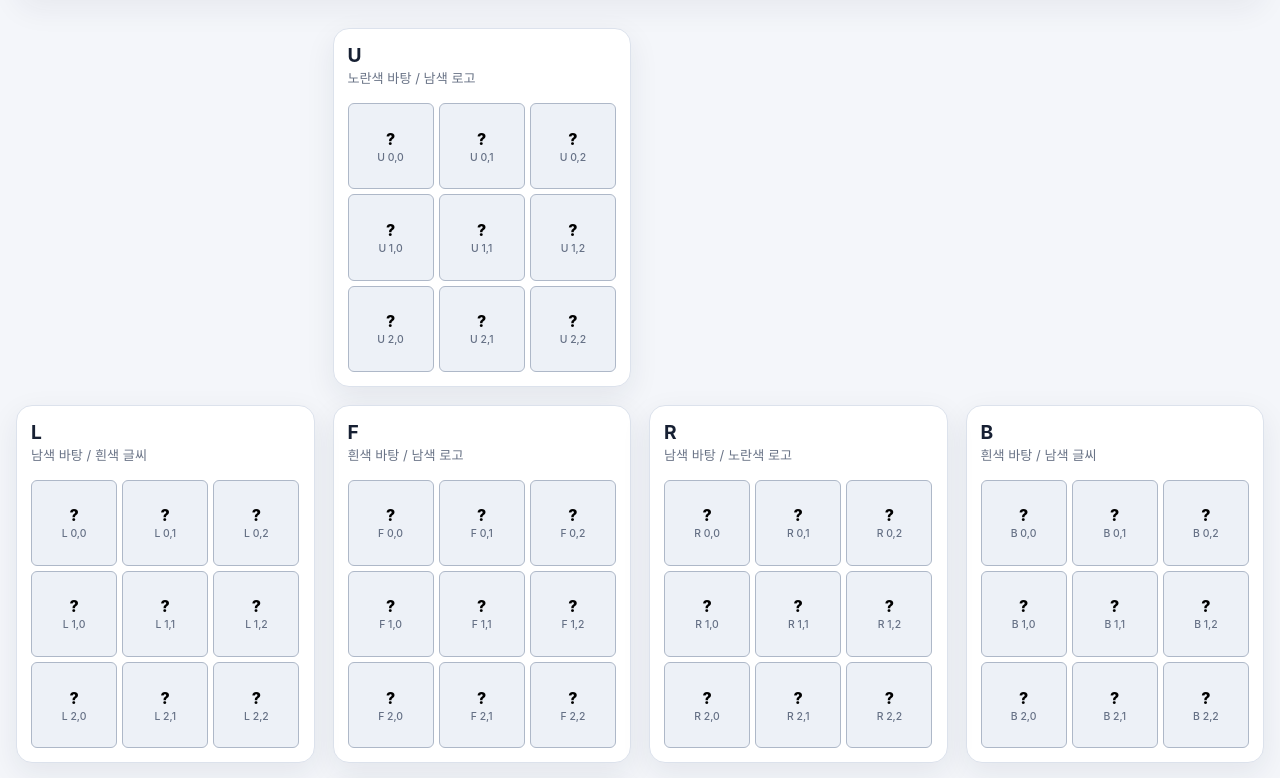
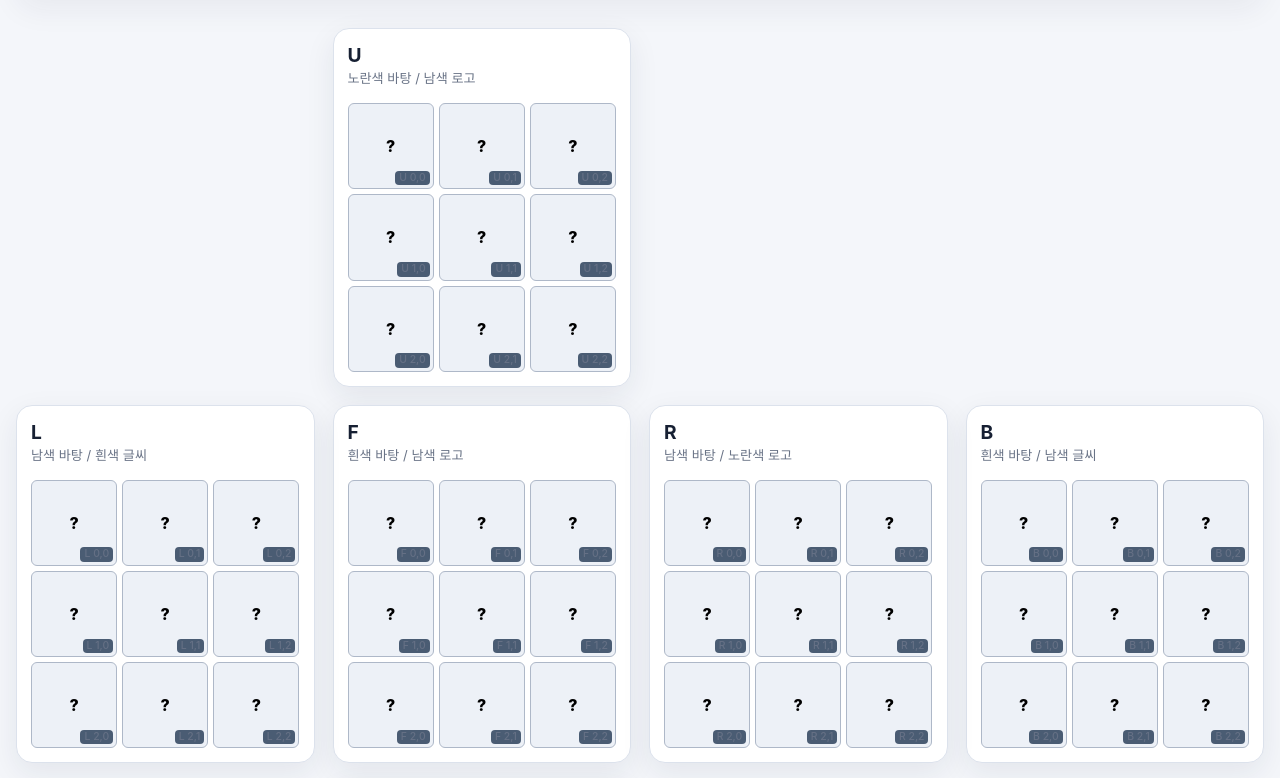
Before and after one commit to mynuno/uci-cube-solver, a React (Vite) app: page / in a window 1280 px wide. Shown: the part 1942-2720 px from the top of the page. Built offline with nearby package versions, Linux system fonts and the light colour scheme.

Commit message:
Split corrected face photos into sticker images

```diff
--- a/src/App.css
+++ b/src/App.css
@@ -908,3 +908,54 @@ select {
 .perspective-preview-canvas[hidden] {
   display: none;
 }
+
+.sticker-cell {
+  position: relative;
+  overflow: hidden;
+}
+
+.sticker-cell-image {
+  display: block;
+  width: 100%;
+  height: 100%;
+  object-fit: cover;
+  pointer-events: none;
+}
+
+.sticker-position-label {
+  position: absolute;
+  right: 3px;
+  bottom: 3px;
+  z-index: 2;
+  margin: 0;
+  padding: 2px 4px;
+  border-radius: 4px;
+  font-size: 0.58rem;
+  line-height: 1;
+  color: #ffffff;
+  background: rgba(12, 35, 64, 0.72);
+  pointer-events: none;
+}
+
+.sticker-target-label {
+  font-size: 1rem;
+}
+
+.sticker-target-badge {
+  position: absolute;
+  top: 3px;
+  left: 3px;
+  z-index: 2;
+  display: grid;
+  min-width: 20px;
+  height: 20px;
+  padding: 0 5px;
+  place-items: center;
+  border: 1px solid rgba(255, 255, 255, 0.8);
+  border-radius: 999px;
+  font-size: 0.65rem;
+  font-weight: 800;
+  color: #ffffff;
+  background: rgba(0, 100, 164, 0.85);
+  pointer-events: none;
+}
--- a/src/App.tsx
+++ b/src/App.tsx
@@ -5,19 +5,10 @@ import { ProjectControls } from "./components/ProjectControls";
 import { TargetFacePicker } from "./components/TargetFacePicker";
 import { FacePhotoUploader } from "./components/image/FacePhotoUploader";
 import { CornerEditor } from "./components/image/CornerEditor";
-import {
-  createInitialCubeState,
-  validateInitialCubeState,
-} from "./cube/cube";
-import {
-  FACE_NAMES,
-  type CubeState,
-  type FaceName,
-} from "./cube/types";
-import type {
-  FacePhoto,
-  NormalizedPoint,
-} from "./image/types";
+import { createInitialCubeState, validateInitialCubeState } from "./cube/cube";
+import { FACE_NAMES, type CubeState, type FaceName } from "./cube/types";
+import type { FacePhoto, NormalizedPoint } from "./image/types";
+import { splitFacePhotoIntoStickerImages } from "./image/splitFace";
 
 function cloneCubeState(state: CubeState): CubeState {
   return {
@@ -79,8 +70,7 @@ function createEmptyFaceCounts(): Record<FaceName, number> {
 function App() {
   const [cubeState, setCubeState] = useState(createInitialCubeState);
 
-  const [selectedTargetFace, setSelectedTargetFace] =
-    useState<FaceName>("F");
+  const [selectedTargetFace, setSelectedTargetFace] = useState<FaceName>("F");
 
   const [selectedStickerId, setSelectedStickerId] = useState<string | null>(
     null,
@@ -129,9 +119,7 @@ function App() {
       const sticker = nextState.stickers[stickerId];
 
       sticker.targetFace =
-        sticker.targetFace === selectedTargetFace
-          ? null
-          : selectedTargetFace;
+        sticker.targetFace === selectedTargetFace ? null : selectedTargetFace;
 
       sticker.targetPosition = null;
       sticker.targetRotation = null;
@@ -213,34 +201,65 @@ function App() {
     setEditingFace(face);
   }
 
-  function handleSaveCorners(
-    face: FaceName,
-    corners: NormalizedPoint[],
-  ) {
-    setFacePhotos((previousPhotos) => {
-      const photo = previousPhotos[face];
+  async function handleSaveCorners(face: FaceName, corners: NormalizedPoint[]) {
+    const currentPhoto = facePhotos[face];
 
-      if (!photo) {
-        return previousPhotos;
+    if (!currentPhoto) {
+      setNotice({
+        type: "error",
+        message: `${face}면 사진을 찾지 못했습니다.`,
+      });
+      return;
     }
 
-      return {
-        ...previousPhotos,
-        [face]: {
-          ...photo,
+    const updatedPhoto: FacePhoto = {
+      ...currentPhoto,
       corners: corners.map((point) => ({
         ...point,
       })),
-        },
     };
+
+    try {
+      const generatedImages =
+        await splitFacePhotoIntoStickerImages(updatedPhoto);
+
+      setFacePhotos((previousPhotos) => ({
+        ...previousPhotos,
+        [face]: updatedPhoto,
+      }));
+
+      setCubeState((previousState) => {
+        const nextState = cloneCubeState(previousState);
+
+        for (const generated of generatedImages) {
+          const { row, col } = generated.position;
+          const stickerId = nextState.faces[face][row][col];
+          const sticker = nextState.stickers[stickerId];
+
+          nextState.images[generated.image.id] = generated.image;
+          sticker.imageId = generated.image.id;
+        }
+
+        return nextState;
       });
 
       setEditingFace(null);
 
       setNotice({
         type: "success",
-      message: `${face}면 꼭짓점 네 개를 저장했습니다.`,
+        message: `${face}면을 보정하고 9개 조각으로 분할했습니다.`,
       });
+    } catch (error) {
+      console.error("Face splitting failed:", error);
+
+      setNotice({
+        type: "error",
+        message:
+          error instanceof Error
+            ? error.message
+            : `${face}면 조각 이미지를 만들지 못했습니다.`,
+      });
+    }
   }
 
   return (
@@ -251,8 +270,8 @@ function App() {
         <h1>큐브 조각 분류</h1>
 
         <p>
-          각 스티커가 완성 상태에서 어느 면에 속해야 하는지 지정합니다.
-          현재는 사진 대신 전개도 칸으로 기능을 시험하고 있습니다.
+          각 스티커가 완성 상태에서 어느 면에 속해야 하는지 지정합니다. 현재는
+          사진 대신 전개도 칸으로 기능을 시험하고 있습니다.
         </p>
       </header>
 
@@ -271,9 +290,7 @@ function App() {
           <div className="status-row">
             <div
               className={
-                allFacesComplete
-                  ? "validation-success"
-                  : "validation-progress"
+                allFacesComplete ? "validation-success" : "validation-progress"
               }
             >
               {allFacesComplete
--- a/src/components/CubeNet/FaceGrid.tsx
+++ b/src/components/CubeNet/FaceGrid.tsx
@@ -26,14 +26,23 @@ export function FaceGrid({
       </header>
 
       <div className="face-grid">
-        {grid.flat().map((stickerId) => (
-          <StickerCell
-            key={stickerId}
-            sticker={cubeState.stickers[stickerId]}
-            selected={selectedStickerId === stickerId}
-            onClick={() => onStickerClick(stickerId)}
-          />
-        ))}
+        {grid.flat().map((stickerId) => {
+          const sticker = cubeState.stickers[stickerId];
+
+          const image = sticker.imageId
+            ? cubeState.images[sticker.imageId]
+            : undefined;
+
+          return (
+            <StickerCell
+              key={stickerId}
+              sticker={sticker}
+              image={image}
+              selected={selectedStickerId === stickerId}
+              onClick={() => onStickerClick(stickerId)}
+            />
+          );
+        })}
       </div>
     </section>
   );
--- a/src/components/CubeNet/StickerCell.tsx
+++ b/src/components/CubeNet/StickerCell.tsx
@@ -1,8 +1,13 @@
-import type { FaceName, Sticker } from "../../cube/types";
+import type {
+  FaceName,
+  ImageAsset,
+  Sticker,
+} from "../../cube/types";
 import { FACE_DESIGNS } from "../../cube/constants";
 
 interface StickerCellProps {
   sticker: Sticker;
+  image?: ImageAsset;
   selected: boolean;
   onClick: () => void;
 }
@@ -34,6 +39,7 @@ function getTargetFaceStyle(targetFace: FaceName | null) {
 
 export function StickerCell({
   sticker,
+  image,
   selected,
   onClick,
 }: StickerCellProps) {
@@ -42,16 +48,34 @@ export function StickerCell({
   return (
     <button
       type="button"
-      className={`sticker-cell ${selected ? "sticker-cell-selected" : ""}`}
+      className={`sticker-cell ${
+        selected ? "sticker-cell-selected" : ""
+      }`}
       title={sticker.id}
-      style={getTargetFaceStyle(sticker.targetFace)}
+      style={image ? undefined : getTargetFaceStyle(sticker.targetFace)}
       onClick={onClick}
     >
-      <span>{sticker.targetFace ?? "?"}</span>
+      {image ? (
+        <img
+          className="sticker-cell-image"
+          src={image.url}
+          alt={`${face} ${row},${col} 조각`}
+        />
+      ) : (
+        <span className="sticker-target-label">
+          {sticker.targetFace ?? "?"}
+        </span>
+      )}
 
-      <small>
+      <small className="sticker-position-label">
         {face} {row},{col}
       </small>
+
+      {image && sticker.targetFace && (
+        <span className="sticker-target-badge">
+          {sticker.targetFace}
+        </span>
+      )}
     </button>
   );
 }
--- /dev/null
+++ b/src/image/splitFace.ts
@@ -0,0 +1,103 @@
+import { GRID_INDICES } from "../cube/constants";
+import type {
+  FaceName,
+  GridPosition,
+  ImageAsset,
+} from "../cube/types";
+import { createPerspectiveCorrectedCanvas } from "./perspective";
+import type { FacePhoto } from "./types";
+
+export interface GeneratedStickerImage {
+  image: ImageAsset;
+  position: GridPosition;
+}
+
+const CORRECTED_FACE_SIZE = 600;
+const TILE_SIZE = CORRECTED_FACE_SIZE / 3;
+
+function loadImage(url: string): Promise<HTMLImageElement> {
+  return new Promise((resolve, reject) => {
+    const image = new Image();
+
+    image.onload = () => resolve(image);
+    image.onerror = () =>
+      reject(new Error("원본 사진을 불러오지 못했습니다."));
+
+    image.src = url;
+  });
+}
+
+function createStickerImageId(
+  face: FaceName,
+  row: GridPosition["row"],
+  col: GridPosition["col"],
+): string {
+  return `image-${face}-${row}-${col}`;
+}
+
+export async function splitFacePhotoIntoStickerImages(
+  photo: FacePhoto,
+): Promise<GeneratedStickerImage[]> {
+  if (photo.corners.length !== 4) {
+    throw new Error("먼저 꼭짓점 네 개를 지정해야 합니다.");
+  }
+
+  const sourceImage = await loadImage(photo.previewUrl);
+
+  const correctedCanvas = createPerspectiveCorrectedCanvas(
+    sourceImage,
+    photo.corners,
+    CORRECTED_FACE_SIZE,
+  );
+
+  const results: GeneratedStickerImage[] = [];
+
+  for (const row of GRID_INDICES) {
+    for (const col of GRID_INDICES) {
+      const tileCanvas = document.createElement("canvas");
+
+      tileCanvas.width = TILE_SIZE;
+      tileCanvas.height = TILE_SIZE;
+
+      const context = tileCanvas.getContext("2d");
+
+      if (!context) {
+        throw new Error("조각 이미지 Canvas를 만들지 못했습니다.");
+      }
+
+      context.drawImage(
+        correctedCanvas,
+        col * TILE_SIZE,
+        row * TILE_SIZE,
+        TILE_SIZE,
+        TILE_SIZE,
+        0,
+        0,
+        TILE_SIZE,
+        TILE_SIZE,
+      );
+
+      const imageId = createStickerImageId(photo.face, row, col);
+
+      results.push({
+        position: {
+          row,
+          col,
+        },
+        image: {
+          id: imageId,
+          sourceType: "generated",
+          url: tileCanvas.toDataURL("image/png"),
+          originalFileName: photo.fileName,
+          sourceFace: photo.face,
+          sourcePosition: {
+            row,
+            col,
+          },
+        },
+      });
+    }
+  }
+
+  return results;
+}
```
Also changed, not shown: 1 other file (tests, documents, lock files or other folders). Lines whose indentation alone changed are shown as unchanged.
